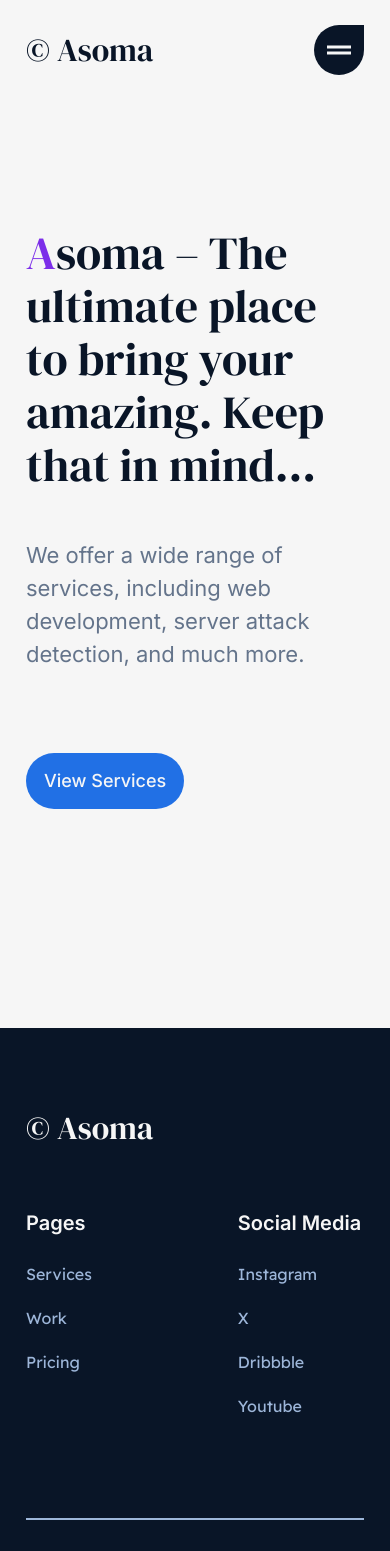
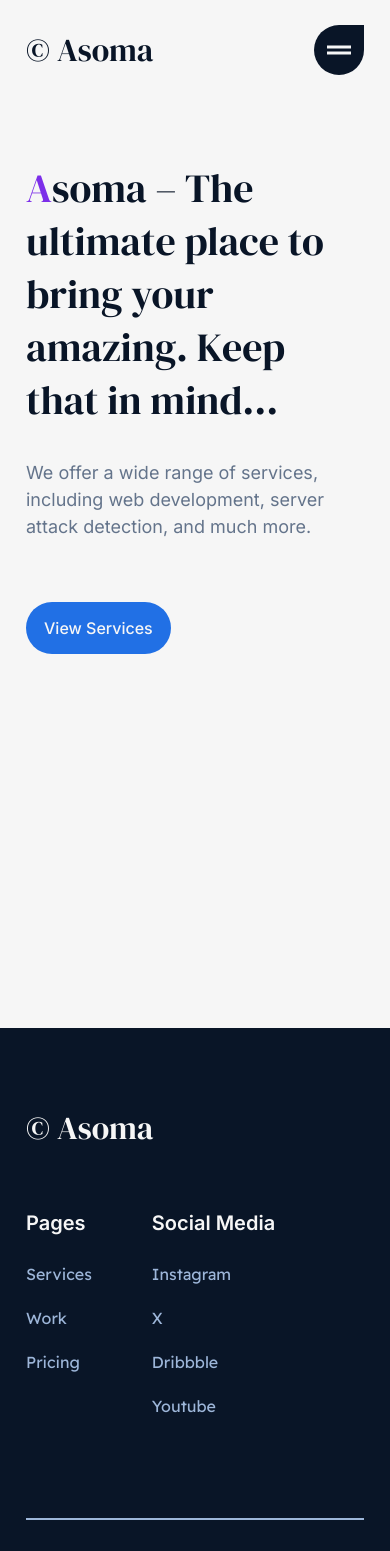
Before and after one commit to Netricc/asoma-web, a Next.js app: page / in a window 390 px wide. Shown: the top 1551 px of the page. Built offline with nearby package versions, Linux system fonts and the light colour scheme.

Commit message:
Hero responsive fix v.4

```diff
--- a/components/landing/Hero.tsx
+++ b/components/landing/Hero.tsx
@@ -9,7 +9,7 @@ import Image from "next/image";
 const Hero = () => {
   const { language } = useContext(AppContext) ?? { language: "en" };
   return (
-    <section className="w-full min-h-screen max-sm:h-[110vh] container-max pt-[126px] pb-[92px]">
+    <section className="w-full min-h-screen max-sm:h-[110vh] container-max pt-[126px] max-sm:pt-[62px] max-lg:pt-[82px]  pb-[92px]">
       <div
         className={`w-full justify-between items-center flex ${
           language === "en" ? "" : language === "ar" ? "flex-row-reverse" : ""
@@ -20,7 +20,7 @@ const Hero = () => {
           className={`w-[654px] ${language === "ar" ? "text-right" : ""}`}
         >
           <h1
-            className={`text-[46px] ${
+            className={`text-[46px] max-sm:text-[40px] ${
               language === "en"
                 ? "font-dm"
                 : language === "ar"
@@ -37,7 +37,7 @@ const Hero = () => {
               : "Asoma – Der ultimative Ort, um dein erstaunliches Produkt zum Leben zu erwecken. Behalte das im Hinterkopf..."}
           </h1>
           <p
-            className={`mt-[48px] text-[22px] font-inter text-gray-dark ${
+            className={`mt-[48px] max-sm:mt-[32px] max-sm:text-[18px] text-[22px] font-inter text-gray-dark ${
               language === "ar" ? "text-right" : ""
             }`}
           >
@@ -49,7 +49,7 @@ const Hero = () => {
           </p>
 
           <Button
-            className={`bg-primary mt-[82px] text-white font-inter text-lg font-medium py-[14px] px-[18px] rounded-full hover:bg-primary-dark duration-200 active:bg-primary-darker ${
+            className={`bg-primary max-sm:text-base max-sm:mt-[62px] mt-[82px] text-white font-inter text-lg font-medium py-[14px] px-[18px] rounded-full hover:bg-primary-dark duration-200 active:bg-primary-darker ${
               language === "ar" ? "text-right" : ""
             }`}
           >
--- a/components/main/Footer.tsx
+++ b/components/main/Footer.tsx
@@ -48,13 +48,13 @@ const Footer = () => {
           }`}
         >
           <div
-            className={`flex flex-wrap ${
+            className={`flex ${
               language === "ar" ? "flex-row-reverse" : ""
-            } gap-[146px]`}
+            } gap-[146px] max-sm:gap-[60px]`}
           >
             {/* Pages Section */}
-            <div>
-              <h3 className="text-[20px] font-semibold text-white font-inter">
+            <div className="max-sm:w-[30%]">
+              <h3 className="w-full text-[20px] font-semibold text-white font-inter">
                 {language === "en"
                   ? "Pages"
                   : language === "ar"
@@ -80,8 +80,8 @@ const Footer = () => {
             </div>
 
             {/* Social Media Section */}
-            <div>
-              <h3 className="text-[20px] font-semibold text-white font-inter">
+            <div className="max-sm:w-[70%]">
+              <h3 className="text-[20px] w-full  font-semibold text-white font-inter">
                 {language === "en"
                   ? "Social Media"
                   : language === "ar"
--- a/components/main/Header.tsx
+++ b/components/main/Header.tsx
@@ -72,7 +72,7 @@ const Header = () => {
       </Button>
 
       <button
-        className={`w-[50px] z-30 h-[50px] rounded-full  hidden justify-center items-center duration-200 hover:bg-primary active:bg-primary max-sm:flex rounded-tr-[16px] ${
+        className={`w-[50px] z-30 h-[50px] rounded-full  hidden justify-center items-center duration-200 hover:bg-primary active:bg-primary max-sm:flex  ${
           showMobileMenu ? "bg-primary" : "bg-black"
         } ${
           showMobileMenu
@@ -80,11 +80,11 @@ const Header = () => {
                 language === "en"
                   ? "right-[26px]"
                   : language === "ar"
-                  ? "left-[26px]"
-                  : "right-[26px] "
+                  ? "left-[26px] "
+                  : "right-[26px]"
               } `
             : ""
-        }`}
+        } ${language === "ar" ? "rounded-tl-[16px]" : "rounded-tr-[16px]"}`}
         onClick={() => setShowMobileMenu(!showMobileMenu)}
       >
         <Image src={mobileMenuIcon} alt="mobilemenuicon" />
@@ -97,7 +97,7 @@ const Header = () => {
         <div className="flex flex-col gap-[100px] items-center">
           {navLinks[language]?.map((link) => (
             <Link
-              className="text-white text-[38px] font-medium font-inter hover:text-primary duration-200 active:text-primary-dark"
+              className="text-white text-[30px] font-medium font-inter hover:text-primary duration-200 active:text-primary-dark"
               href={link.href}
               key={link.href}
             >
```
